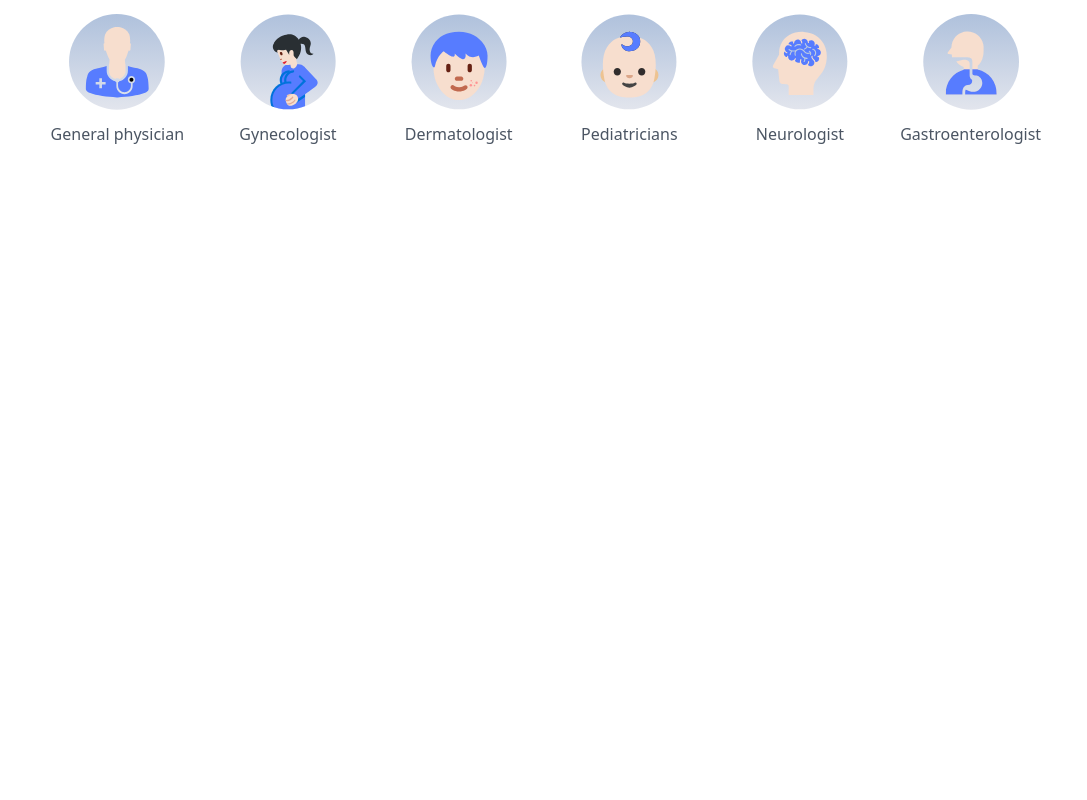
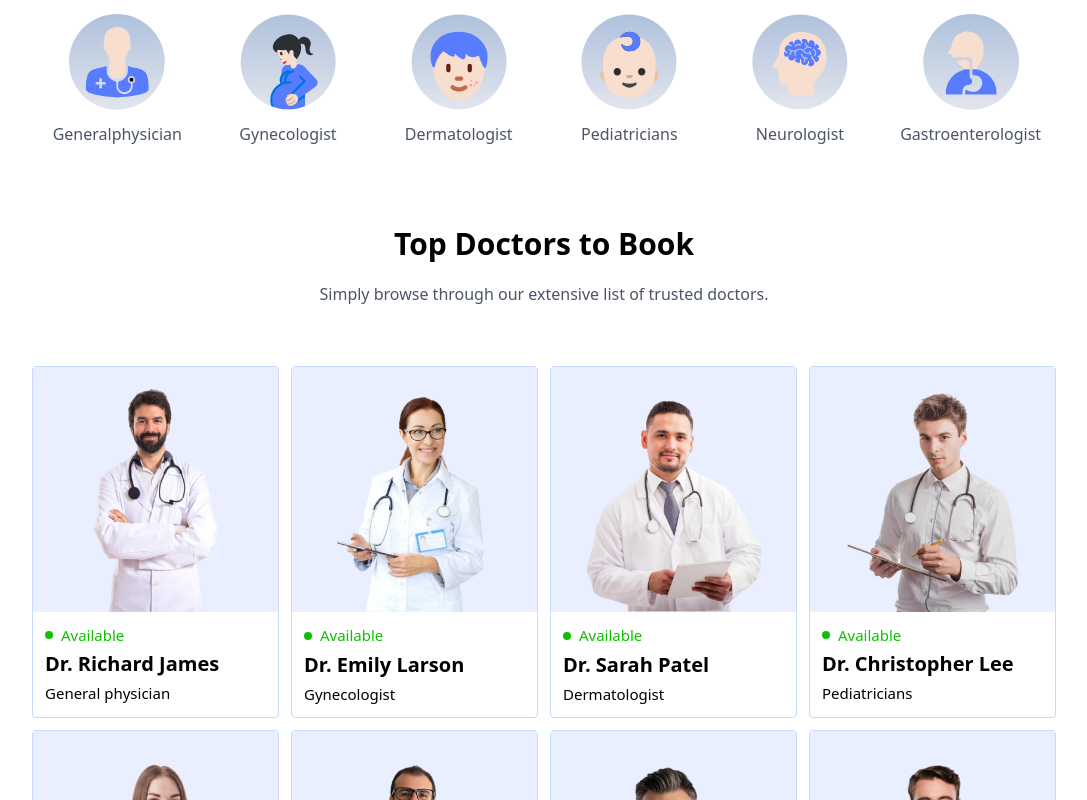
Before and after one commit to Omarabdullah99/doctor-appoinment-frontend, a React (Vite) app: page / in a window 1280 px wide. Shown: the part 720-1520 px from the top of the page, without its empty margins (96-1183 px from the left). Before the commit the page ends 946 px from the top, so only its background shows below. Built offline with nearby package versions, Linux system fonts and the light colour scheme.

Commit message:
Home TopDocetor desing

```diff
--- a/src/assets/assets_frontend/assets.js
+++ b/src/assets/assets_frontend/assets.js
@@ -59,7 +59,7 @@ export const assets = {
 
 export const specialityData = [
   {
-    speciality: "General physician",
+    speciality: "Generalphysician",
     image: General_physician,
   },
   {
--- a/src/components/Banner.jsx
+++ b/src/components/Banner.jsx
@@ -6,7 +6,7 @@ const Banner = () => {
     <div className="flex flex-col lg:flex-row justify-between items-center gap-3 bg-primary p-10 rounded banner mb-[80px]">
       {/* Left Content */}
       <div className="content w-full lg:w-[60%]">
-        <h1 className="text-[20px] md:text-[30px] 2xl:text-[60px] leading-[40px]  2xl:leading-[80px] text-white font-bold">
+        <h1 className="text-[20px] md:text-[30px] 2xl:text-[50px] leading-[40px]  2xl:leading-[80px] text-white font-bold">
           Book Appointment <br /> With Trusted Doctors
         </h1>
         <div className="my-5 flex flex-col xl:flex-row gap-3 items-start xl:items-center">
@@ -20,9 +20,9 @@ const Banner = () => {
             schedule your appointment hassle-free.
           </p>
         </div>
-        <button className="bg-white text-primary px-6 py-3 rounded font-semibold hover:bg-gray-200 transition">
+        <a href="#speciality"  className="bg-white text-primary px-6 py-3 rounded font-semibold hover:bg-gray-200 transition">
           Book Appointment
-        </button>
+        </a>
       </div>
 
       {/* Right Image */}
--- a/src/components/SpecialityMenu.jsx
+++ b/src/components/SpecialityMenu.jsx
@@ -1,9 +1,9 @@
 import React from "react";
 import { specialityData } from "../assets/assets_frontend/assets";
-
+import {Link} from 'react-router-dom'
 const SpecialityMenu = () => {
   return (
-    <div className="mb-[60px]">
+    <div className="mb-[60px]" id="speciality">
       <h1 className="text-3xl font-bold text-center mb-5">
         Find by Speciality{" "}
       </h1>
@@ -13,7 +13,7 @@ const SpecialityMenu = () => {
       </p>
       <div className="specialitymenu grid grid-cols-2 md:grid-cols-3 lg:grid-cols-6 justify-center items-center ">
         {specialityData.map((data, index) => (
-          <div key={index} className="text-center flex flex-col justify-center items-center mb-5">
+          <Link to={`/doctors/${data.speciality}`} key={index} className="text-center flex flex-col justify-center items-center mb-5 cursor-pointer hover:translate-y-[-10px] transition-all duration-500">
             <img className="h-24 w-24" src={data.image} alt="" />
             <p
               className="mt-3 text-[#4B5563]
@@ -21,7 +21,7 @@ const SpecialityMenu = () => {
             >
               {data.speciality}
             </p>
-          </div>
+          </Link>
         ))}
       </div>
     </div>
--- /dev/null
+++ b/src/components/TopDoctor.jsx
@@ -0,0 +1,36 @@
+import React from "react";
+import { doctors } from "../assets/assets_frontend/assets";
+
+const TopDoctor = () => {
+  const topdoctor = doctors.slice(0, 10);
+  return (
+    <div className="mb-[80px]">
+      <h1 className="text-3xl font-bold text-center mb-5">
+        Top Doctors to Book
+      </h1>
+      <p className="text-center text-[#4B5563] mb-[60px]">
+        Simply browse through our extensive list of trusted doctors.
+      </p>
+      <div className="topdoctorlist grid grid-cols-auto gap-3 mb-[30px]">
+        {topdoctor.map((doctor, _id) => (
+          <div key={_id} className="border rounded border-[#C9D8FF] hover:translate-y-[-10px] transition-all duration-500">
+            <div className="img bg-[#EAEFFF]">
+              <img src={doctor.image} alt="" />
+            </div>
+            <div className="content p-3">
+              <div className="flex items-center gap-2">
+                <p className="h-2 w-2 bg-[#0FBF00] rounded-full"></p>
+                <p className="text-[15px] text-[#0FBF00]">Available</p>
+              </div>
+              <p className="text-xl font-bold my-1">{doctor.name}</p>
+              <p className="text-[15px]">{doctor.speciality}</p>
+            </div>
+          </div>
+        ))}
+      </div>
+      <div className="flex justify-center"><button className="bg-[#EAEFFF] w-[214px] h-[60px] rounded-full text-xl text-[#4B5563]">more</button></div>
+    </div>
+  );
+};
+
+export default TopDoctor;
--- a/src/pages/Home.jsx
+++ b/src/pages/Home.jsx
@@ -1,12 +1,14 @@
 import React from 'react'
 import Banner from '../components/Banner'
 import SpecialityMenu from '../components/SpecialityMenu'
+import TopDoctor from '../components/TopDoctor'
 
 const Home = () => {
   return (
     <div>
       <Banner />
       <SpecialityMenu />
+      <TopDoctor />
     </div>
   )
 }
--- a/tailwind.config.js
+++ b/tailwind.config.js
@@ -9,6 +9,9 @@ export default {
       colors: { // এখানে colors ব্যবহার করতে হবে
         primary: '#5F6FFF', // bg-primary না লিখে শুধু primary নাম দিতে হবে
       },
+      gridTemplateColumns:{
+        'auto':'repeat(auto-fill, minmax(200px, 1fr))'
+      }
     },
   },
   plugins: [],
```
